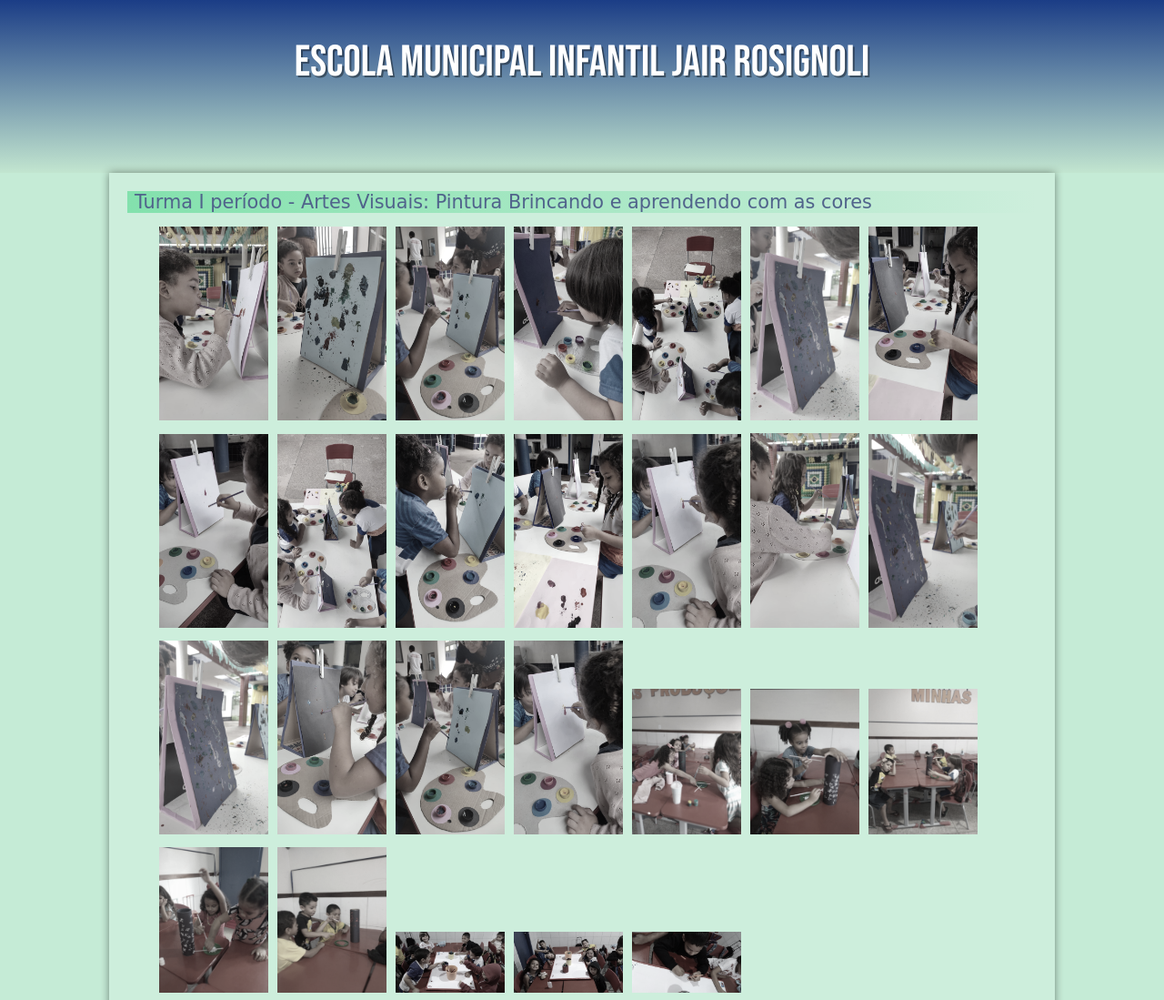
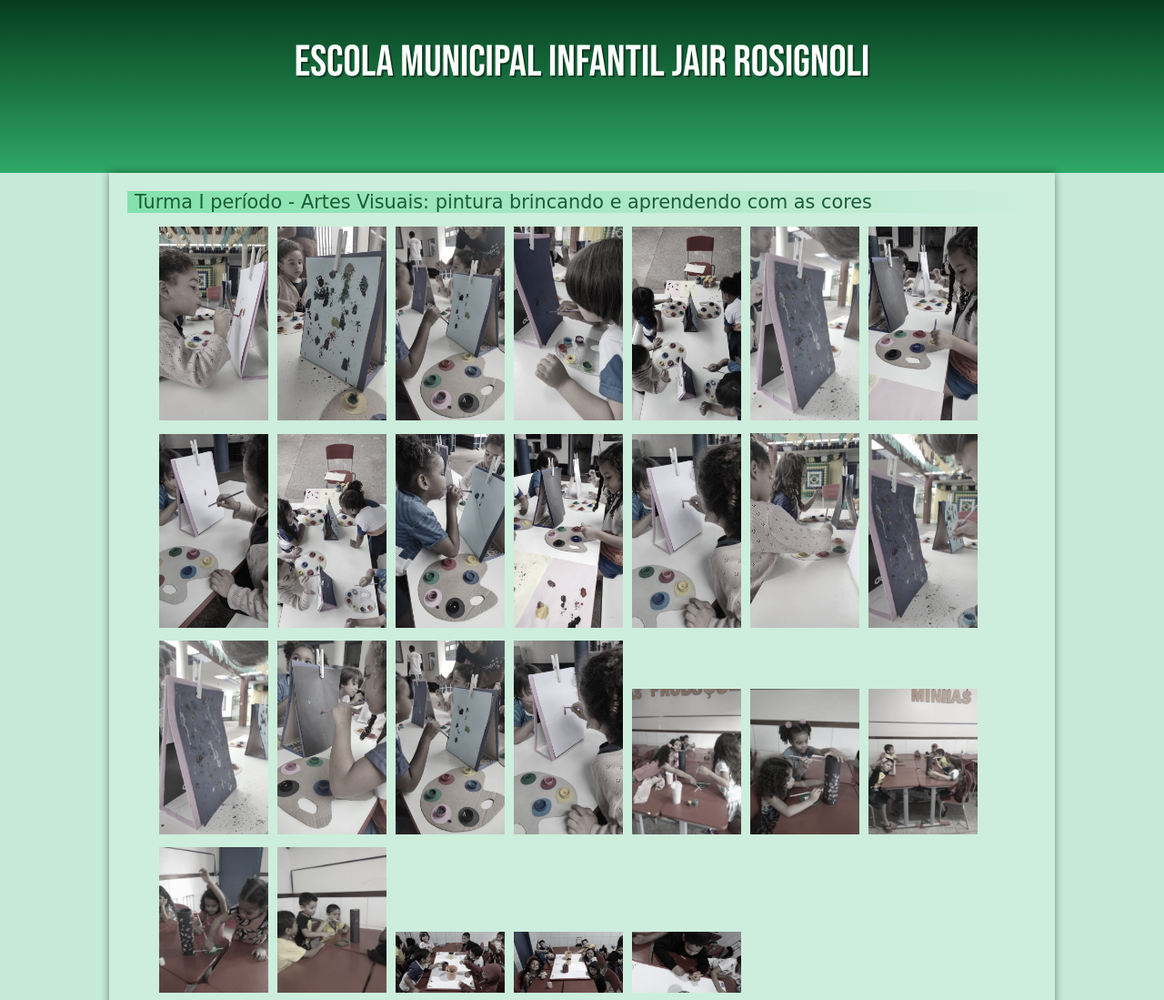
Before and after one commit to dailtonccomp/emei-jair-rosignoli2, a plain HTML site: page index.html in a window 1280 px wide. Shown: the top 1099 px of the page at 91% size. Drawn offline with Linux system fonts and the light colour scheme; a web font is replaced by a local one.

Commit message:
alterado cor

```diff
--- a/css/style.css
+++ b/css/style.css
@@ -16,12 +16,12 @@ Utilizando variavel em css. exemplo com o root
     --cor0: #c5ebd6;
     --cor1: #83e1ad;
     --cor2: #3ddc84;
-    --cor3: #a09f8013;
-    /* --cor3: #2fa866; */
-    --cor4: #50638b;
-    /* --cor4: #1a5c37; */
-    --cor5: #1b3d86;
-    /* --cor5: #063d1e; */
+    /* --cor3: #a09f8013; */
+    --cor3: #2fa866;
+    /* --cor4: #50638b; */
+    --cor4: #1a5c37;
+    /* --cor5: #1b3d86; */
+    --cor5: #063d1e;
 
     --fonte-padrao: Arial, Verdana, Helvetica, sans-serif;
     --fonte-destaque: 'Bebas Neue', cursive;
--- a/index.html
+++ b/index.html
@@ -16,8 +16,8 @@
         <h1>Escola Municipal Infantil Jair Rosignoli</h1>
     </header>
     <main>
-            <h2>Turma I período - Artes Visuais: Pintura
-                Brincando e aprendendo com as cores</h2>
+            <h2>Turma I período - Artes Visuais: pintura
+                brincando e aprendendo com as cores</h2>
             <div class="galeria" id="imagem1">
 
             </div>
```
